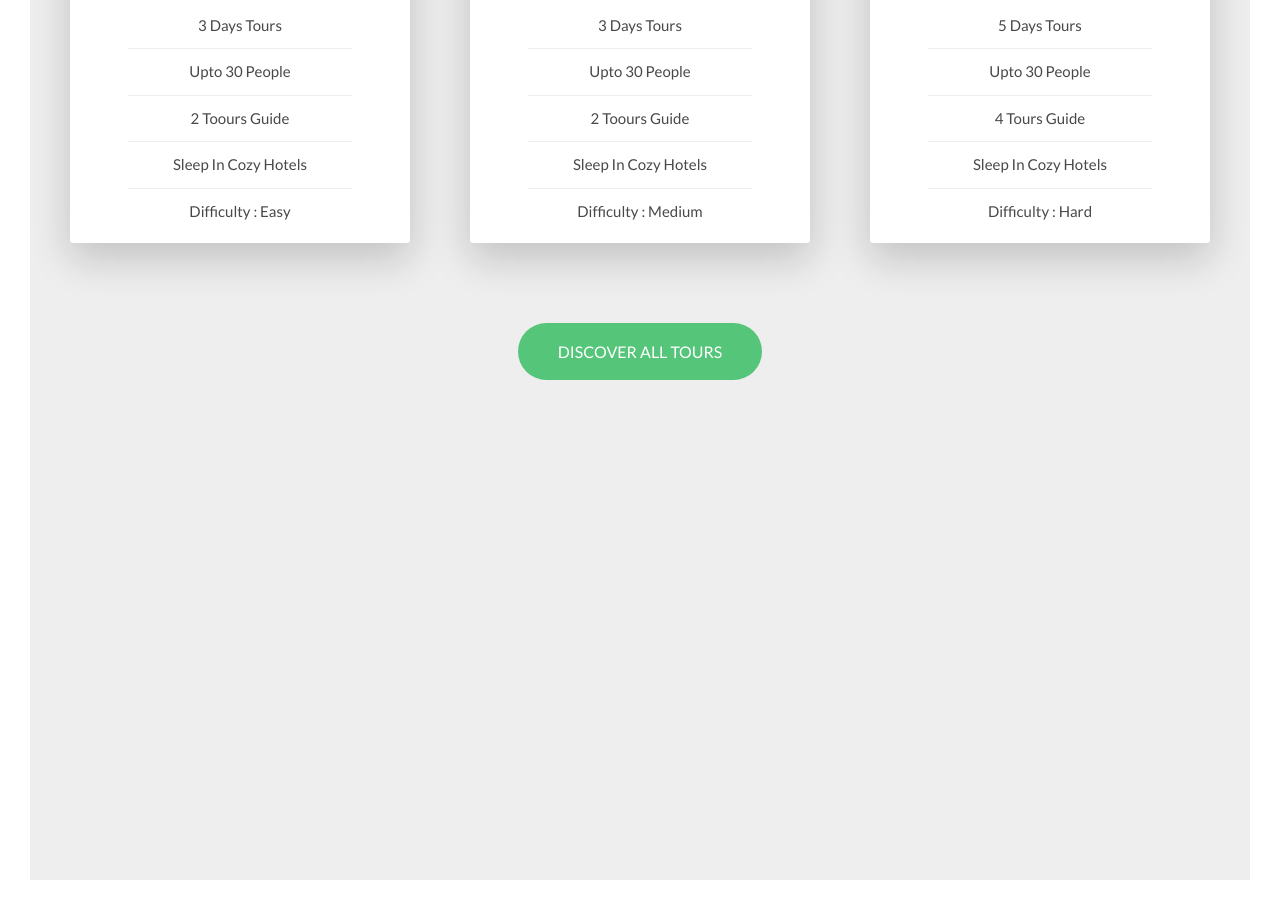
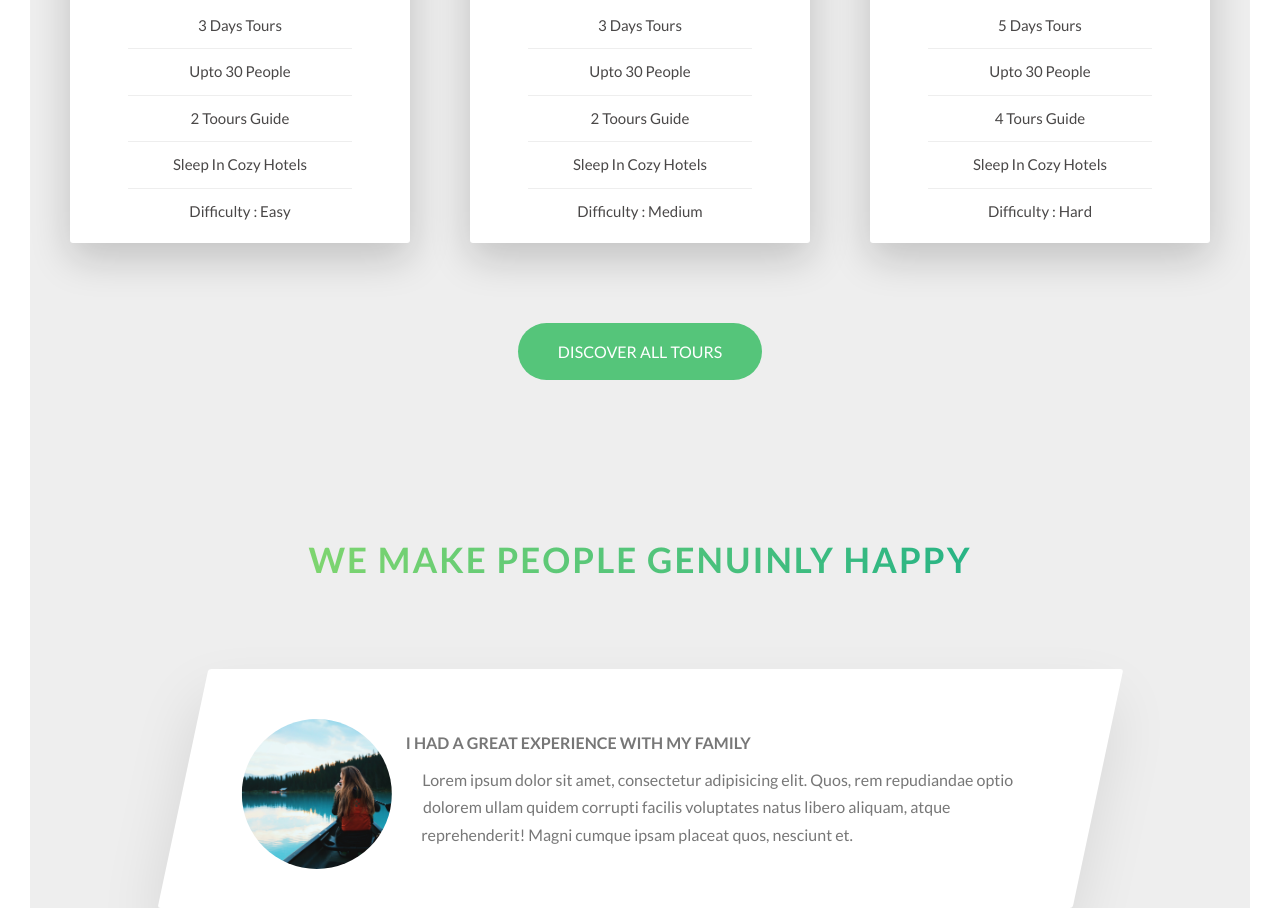
Before and after one commit to ShariqAteeq/CSS-NatoursWebsite, a website: page index.html in a window 1280 px wide. Shown: the part 2562-3470 px from the top of the page. Drawn offline with Linux system fonts and the light colour scheme.

Commit message:
start section-stories

```diff
--- a/index.html
+++ b/index.html
@@ -39,16 +39,16 @@
 
             <div class="row">
                 <div class="col-1-of-2">
-                    <h2 class="heading-ter small-mb">
+                    <h3 class="heading-ter small-mb">
                         you are going to fall in love with nature
-                    </h2>
+                    </h3>
                     <p class="para">
                         Lorem Sunt eum tempora commodi aliquam tempore aut! Architecto, consequuntur ipsam maiores dolorem, exercitationem nam dignissimos fugit voluptates eos, perspiciatis rerum incidunt nihil.
                     </p>
 
-                    <h2 class="heading-ter small-mb">
+                    <h3 class="heading-ter small-mb">
                         live adventoures like you never have done before
-                    </h2>
+                    </h3>
                     <p class="para">
                         Lorem ipsum dolor sit amet consectetur adipisicing elit. Sunt eum tempora commodi aliquam tempore aut! Architecto,
                     </p>
@@ -219,6 +219,25 @@
             </div>
         </section>
 
+        <section class="section-stories">
+            <div class="u-center-text large-mb">
+                <h2 class="heading-secondary">
+                    We Make people genuinly happy
+                </h2>
+            </div>
+            <div class="story">
+                <figure class="story__shape">
+                    <img src="img/nat-8.jpg" alt="" class="story__pic">
+                </figure>
+                <div class="story__text">
+                    <h3 class="heading-ter small-mb">
+                        I had a great experience with my family
+                    </h3>
+                    <p>Lorem ipsum dolor sit amet, consectetur adipisicing elit. Quos, rem repudiandae optio dolorem ullam quidem corrupti facilis voluptates natus libero aliquam, atque reprehenderit! Magni cumque ipsam placeat quos, nesciunt et.  </p>
+                </div>
+            </div>
+        </section>
+
     </main>
     <!-- <section class="grid-test">
 
--- /dev/null
+++ b/sass/components/_story.scss
@@ -0,0 +1,31 @@
+.story {
+    width: 75%;
+    margin: 0 auto;
+    padding: 6rem;
+    box-shadow: 0 3rem 6rem rgba(0,0,0,.1);
+    background-color: white;
+    border-radius: 3px;
+    font-size: 1.6rem;
+    padding-left: 9rem;
+    transform: skewX(-12deg);
+
+    &__shape {
+        width: 15rem;
+        height: 15rem;
+        float: left;
+        -webkit-shape-outside: circle(50% at 50% 50%);
+        shape-outside: circle(50% at 50% 50%); //is se text ka pta chlta he k kitna percent age hga ya peche
+        -webkit-clip-path: circle(50% at 50% 50%);
+        clip-path: circle(50% at 50% 50%); //1st 50% is radius of circle and others are x and y
+        transform: translateX(-3rem) translateY(-1rem) skewX(12deg);
+
+    }
+
+    &__pic {
+        height: 100%;
+    }
+
+    &__text {
+        transform: skewX(12deg);
+    }
+}
--- a/sass/main.scss
+++ b/sass/main.scss
@@ -12,6 +12,7 @@
 @import "components/card";
 @import "components/composition";
 @import "components/feature-box";
+@import "components/story";
 
 @import "layout/grid";
 @import "layout/header";
--- a/sass/pages/_home.scss
+++ b/sass/pages/_home.scss
@@ -23,6 +23,11 @@
 
 .section-tours {
     background-color: #eeeeee;
-    padding: 20rem 0 50rem 0;
+    padding: 20rem 0 15rem 0;
     margin-top: -10rem;
 }
+
+.section-stories {
+    background-color: #eee;
+    padding: 0 0 15rem 0;
+}
```
Also changed, not shown: css/style.css.
